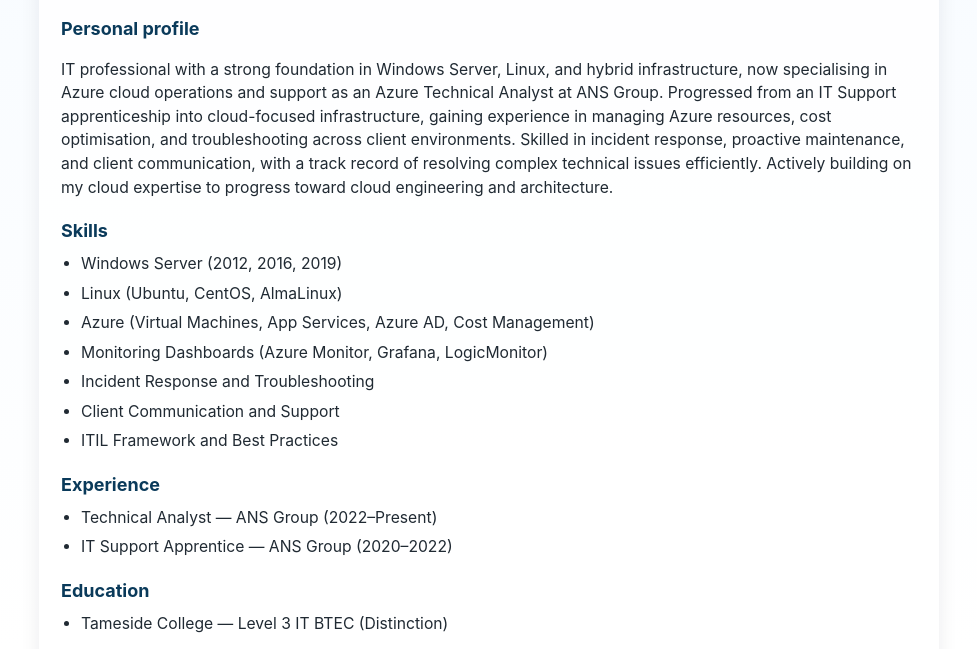
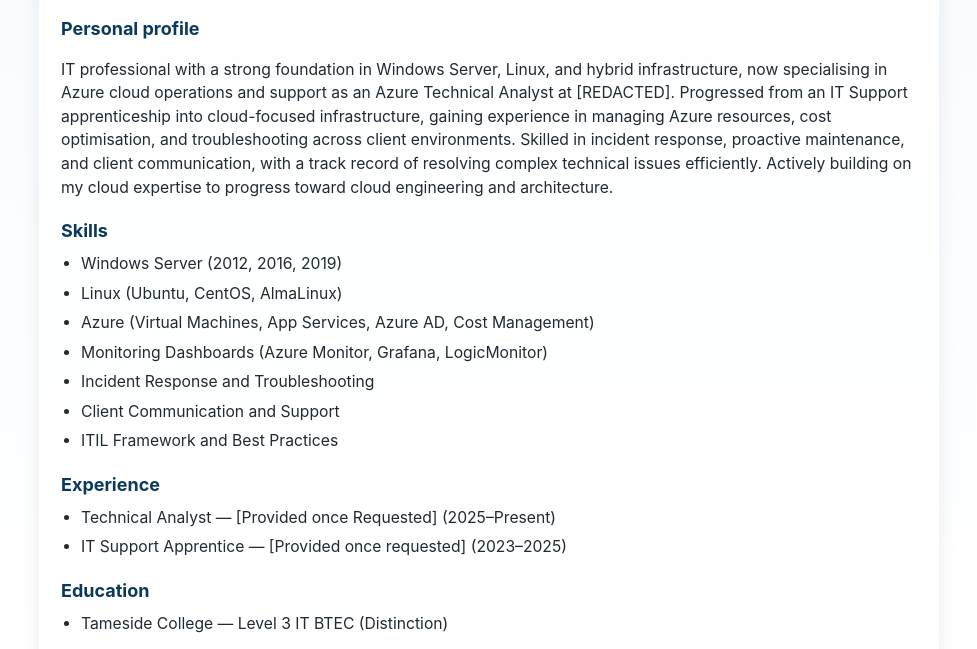
Before and after one commit to j4ckt3rry/cv-website, a plain HTML site: page index.html in a window 1280 px wide. Shown: the part 150-799 px from the top of the page, without its empty margins (151-1128 px from the left). Drawn offline with Linux system fonts and the light colour scheme.

Commit message:
Update index.html

```diff
--- a/index.html
+++ b/index.html
@@ -17,7 +17,7 @@
 				<section aria-labelledby="personal-info">
 					<h2 id="personal-info">Personal profile</h2>
 					<p>
-						IT professional with a strong foundation in Windows Server, Linux, and hybrid infrastructure, now specialising in Azure cloud operations and support as an Azure Technical Analyst at ANS Group. Progressed from an IT Support apprenticeship into cloud-focused infrastructure, gaining experience in managing Azure resources, cost optimisation, and troubleshooting across client environments. Skilled in incident response, proactive maintenance, and client communication, with a track record of resolving complex technical issues efficiently. Actively building on my cloud expertise to progress toward cloud engineering and architecture.
+						IT professional with a strong foundation in Windows Server, Linux, and hybrid infrastructure, now specialising in Azure cloud operations and support as an Azure Technical Analyst at [REDACTED]. Progressed from an IT Support apprenticeship into cloud-focused infrastructure, gaining experience in managing Azure resources, cost optimisation, and troubleshooting across client environments. Skilled in incident response, proactive maintenance, and client communication, with a track record of resolving complex technical issues efficiently. Actively building on my cloud expertise to progress toward cloud engineering and architecture.
 					</p>
 				</section>
 
@@ -37,8 +37,8 @@
 				<section aria-labelledby="experience">
 					<h2 id="experience">Experience</h2>
 					<ul>
-						<li>Technical Analyst — ANS Group (2022–Present)</li>
-						<li>IT Support Apprentice — ANS Group (2020–2022)</li>
+						<li>Technical Analyst — [Provided once Requested] (2025–Present)</li>
+						<li>IT Support Apprentice — [Provided once requested] (2023–2025)</li>
 					</ul>
 				</section>
 
```
